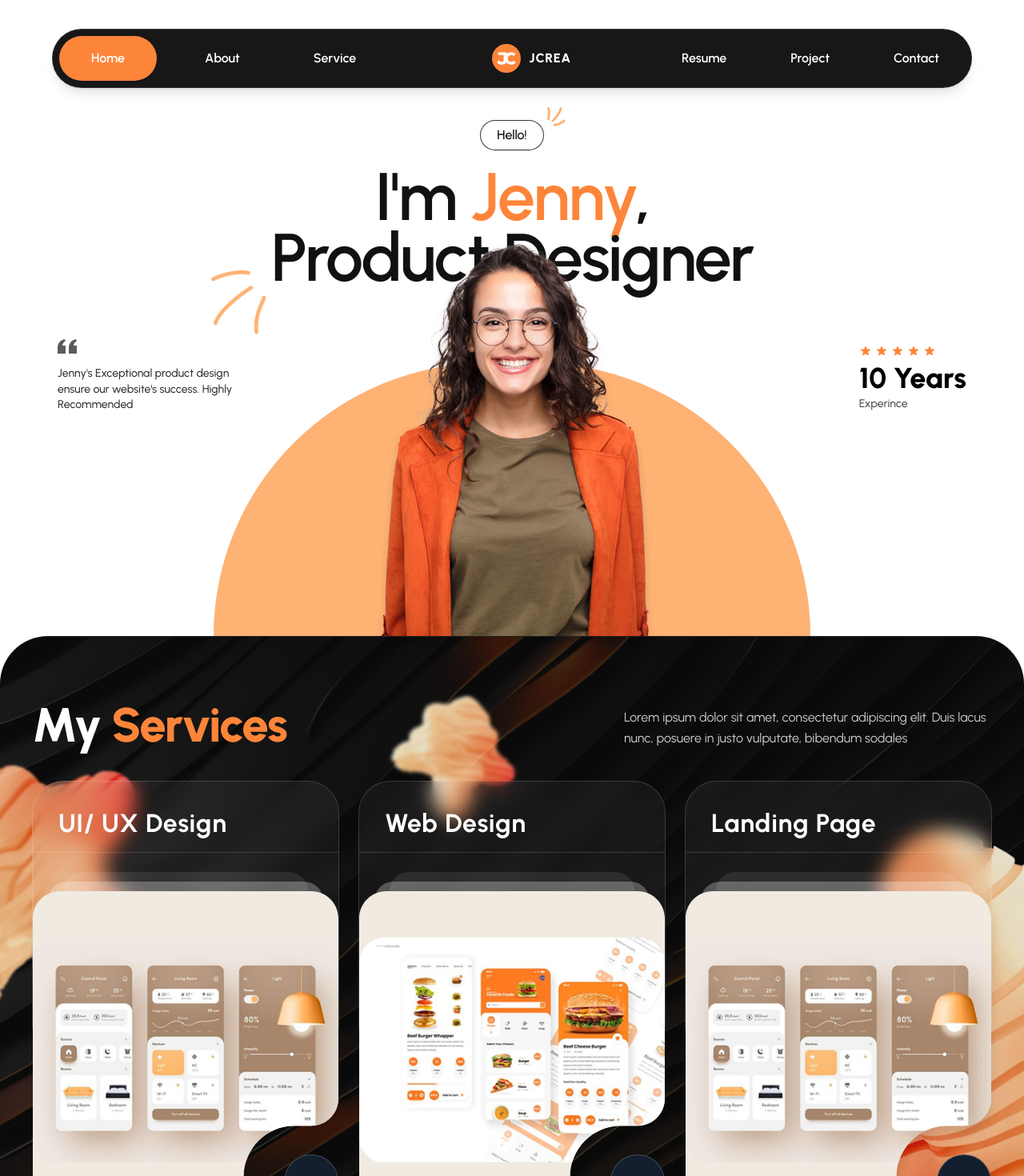
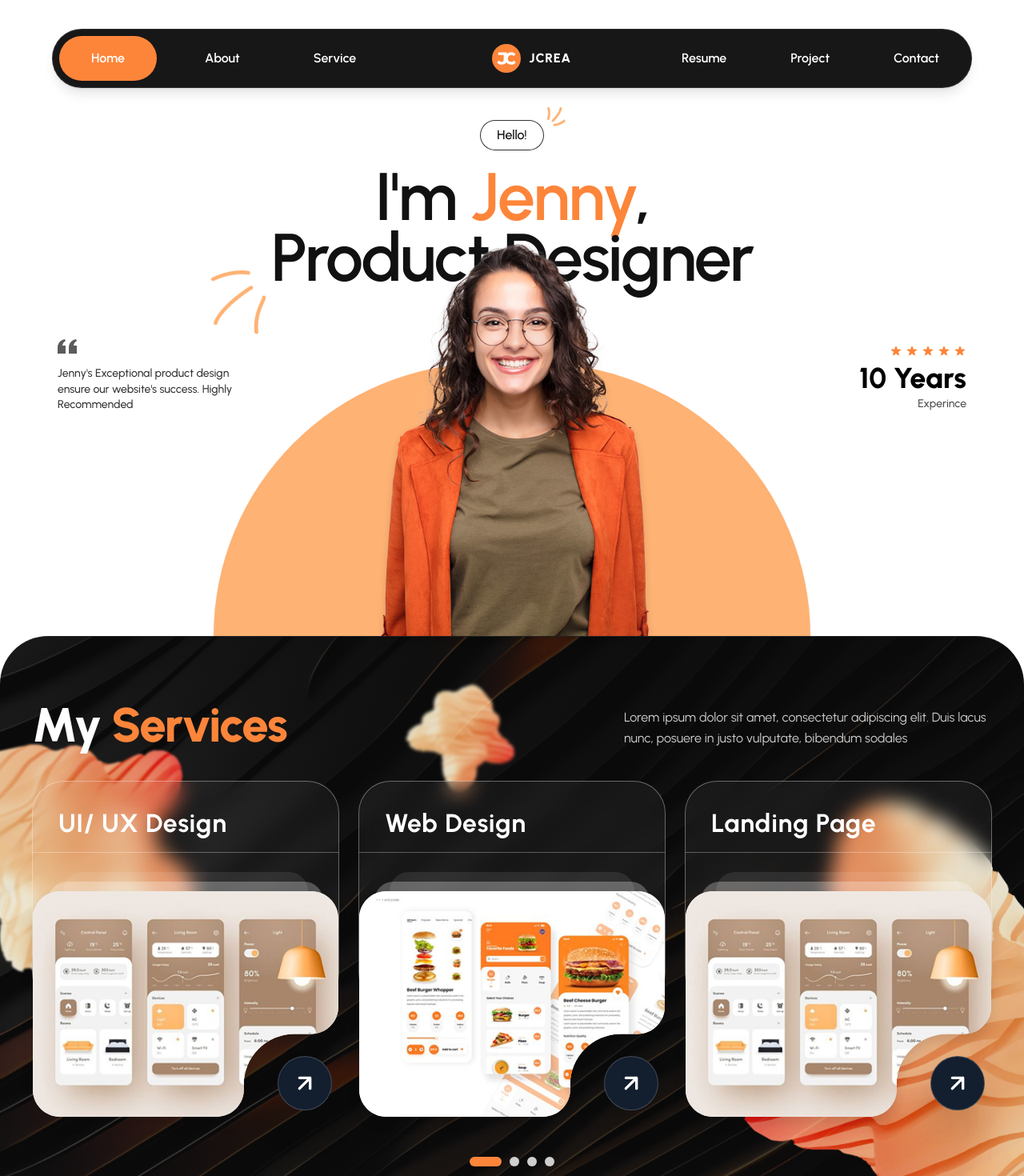
Before and after one commit to GausAlMunirTushar/technical-assessment-design-pillar1, a Next.js app: page / in a window 1280 px wide. Shown: the top 1470 px of the page at 80% size. Built offline with nearby package versions, Linux system fonts and the light colour scheme.

Commit message:
feat: implement RatingExperience and ServiceCard components with custom clipping paths

```diff
--- a/src/components/RatingExperience.tsx
+++ b/src/components/RatingExperience.tsx
@@ -3,13 +3,13 @@ import { StarRating } from "./icons/StarRating";
 
 export const RatingExperience: React.FC = () => {
   return (
-    <div className="flex flex-col items-start text-left gap-1 max-w-50">
+    <div className="flex flex-col items-end text-left gap-1 max-w-50">
       <StarRating count={5} />
       <div className="mt-1">
         <span className="block text-2xl sm:text-3xl lg:text-[36px] font-extrabold text-black leading-none">
           10 Years
         </span>
-        <span className="block text-xs sm:text-sm font-medium text-black/70 mt-1">
+        <span className="block text-xs sm:text-sm font-medium text-black/70 mt-1 text-end">
           Experince
         </span>
       </div>
--- a/src/components/ServiceCard.tsx
+++ b/src/components/ServiceCard.tsx
@@ -15,23 +15,23 @@ export const ServiceCard: React.FC<ServiceCardProps> = ({
 	const clipId = useId().replace(/:/g, "");
 
 	return (
-		<div className="relative group w-full min-w-70 xs:min-w-[300px] md:min-w-0 snap-start pb-[50%]">
-			<div className="rounded-[32px] sm:rounded-[40px] border border-white/15 group-hover:border-white/25 bg-white/5 backdrop-blur-md transition-all duration-300">
+		<div className="relative group w-full min-w-70 xs:min-w-[300px] md:min-w-0 snap-start pb-[37%]">
+			<div className="rounded-4xl sm:rounded-[40px] border border-white/35 group-hover:border-white/60 bg-white/5 backdrop-blur-md transition-all duration-300">
 				<div className="pt-8">
 					<h3 className="px-8 text-2xl sm:text-3xl md:text-[28px] lg:text-[32px] font-bold text-white tracking-wide leading-tight">
 						{title}
 					</h3>
-					<div className="w-full h-px bg-white/15 mt-3.5 sm:mt-4 mb-5 sm:mb-6" />
+					<div className="w-full h-px bg-white/30 mt-3.5 sm:mt-4 mb-5 sm:mb-6" />
 				</div>
 
-				<div className="relative w-full -mb-[50%]">
+				<div className="relative w-full mb-[-37%]">
 					<div className="w-[80%] h-6 bg-white/15 rounded-t-2xl sm:rounded-t-3xl mx-auto -mb-3 opacity-60 pointer-events-none" />
 					<div className="w-[90%] h-6 bg-white/30 rounded-t-2xl sm:rounded-t-[28px] mx-auto -mb-3 opacity-90 relative z-10 pointer-events-none" />
 
 					<div className="relative z-20 w-full">
-						<div className="relative w-full aspect-[416/432]">
+						<div className="relative w-full aspect-416/307">
 							<svg
-								viewBox="0 0 416 432"
+								viewBox="0 0 416 307"
 								fill="none"
 								xmlns="http://www.w3.org/2000/svg"
 								className="w-full h-full block filter drop-shadow-xl"
@@ -40,26 +40,26 @@ export const ServiceCard: React.FC<ServiceCardProps> = ({
 							>
 								<defs>
 									<clipPath id={`service-card-clip-${clipId}`}>
-										<path d="M0 37C0 16.5655 16.5655 0 37 0H379C399.435 0 416 16.5655 416 37V282.323C416 302.757 399.435 319.323 379 319.323H356.236C317.649 319.323 286.562 350.967 287.246 389.547L287.332 394.343C287.699 415.032 271.029 432 250.337 432H37C16.5655 432 0 415.435 0 395V37Z" />
+										<path d="M0 37C0 16.5655 16.5655 0 37 0H379C399.435 0 416 16.5655 416 37V157.323C416 177.757 399.435 194.323 379 194.323H356.236C317.649 194.323 286.562 225.967 287.246 264.547L287.332 269.343C287.699 290.032 271.029 307 250.337 307H37C16.5655 307 0 290.435 0 270V37Z" />
 									</clipPath>
 								</defs>
 								<g clipPath={`url(#service-card-clip-${clipId})`}>
-									<rect width="416" height="432" fill="#F0EAE1" />
+									<rect width="416" height="307" fill="#F0EAE1" />
 									<image
 										href={imageSrc}
 										width="416"
-										height="432"
-										preserveAspectRatio="xMidYMid meet"
+										height="307"
+										preserveAspectRatio="xMidYMid slice"
 									/>
 								</g>
 							</svg>
 						</div>
 
 						<button
-							className="absolute bottom-0 right-0 z-30 w-14 h-14 sm:w-16 sm:h-16 md:w-17 md:h-17 rounded-full bg-[#131F2E] border border-white/20 text-white flex items-center justify-center group-hover:bg-accent-orange group-hover:border-accent-orange transition-all duration-300 shadow-2xl focus-visible:ring-2 focus-visible:ring-accent-orange focus-visible:outline-hidden cursor-pointer"
+							className="absolute bottom-1.5 right-1.5 sm:bottom-2 sm:right-2 z-30 w-14 h-14 sm:w-16 sm:h-16 md:w-17 md:h-17 rounded-full bg-[#131F2E] border border-white/20 text-white flex items-center justify-center group-hover:bg-accent-orange group-hover:border-accent-orange transition-all duration-300 shadow-2xl focus-visible:ring-2 focus-visible:ring-accent-orange focus-visible:outline-hidden cursor-pointer"
 							aria-label={`Learn more about ${title}`}
 						>
-							<ArrowDiagonalIcon className="w-5 h-5 sm:w-6 sm:h-6 stroke-[2.8] group-hover:translate-x-0.5 group-hover:-translate-y-0.5 transition-transform" />
+							<ArrowDiagonalIcon className="w-7 h-7 sm:w-8 sm:h-8 stroke-[2.5] group-hover:translate-x-0.5 group-hover:-translate-y-0.5 transition-transform" />
 						</button>
 					</div>
 				</div>
```
